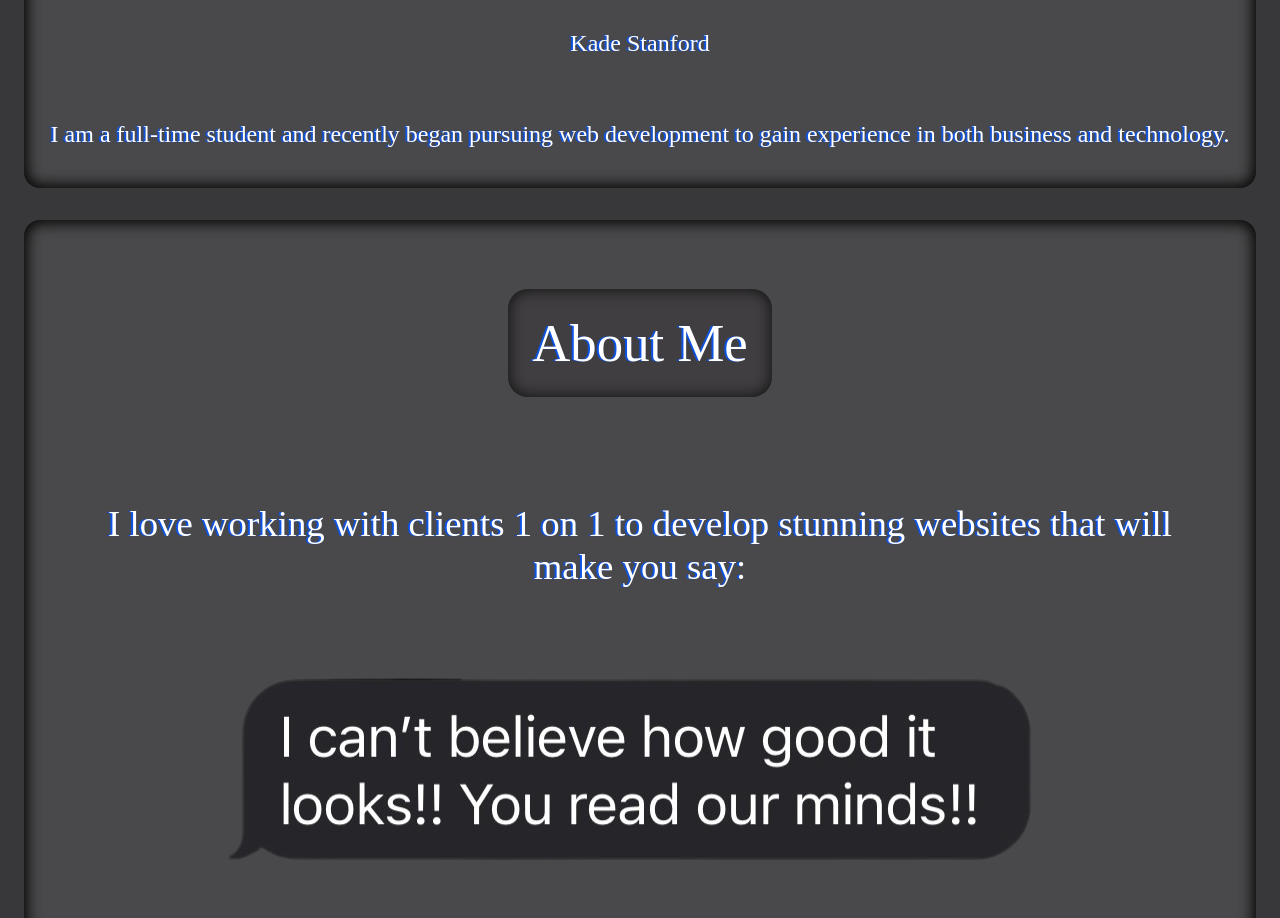
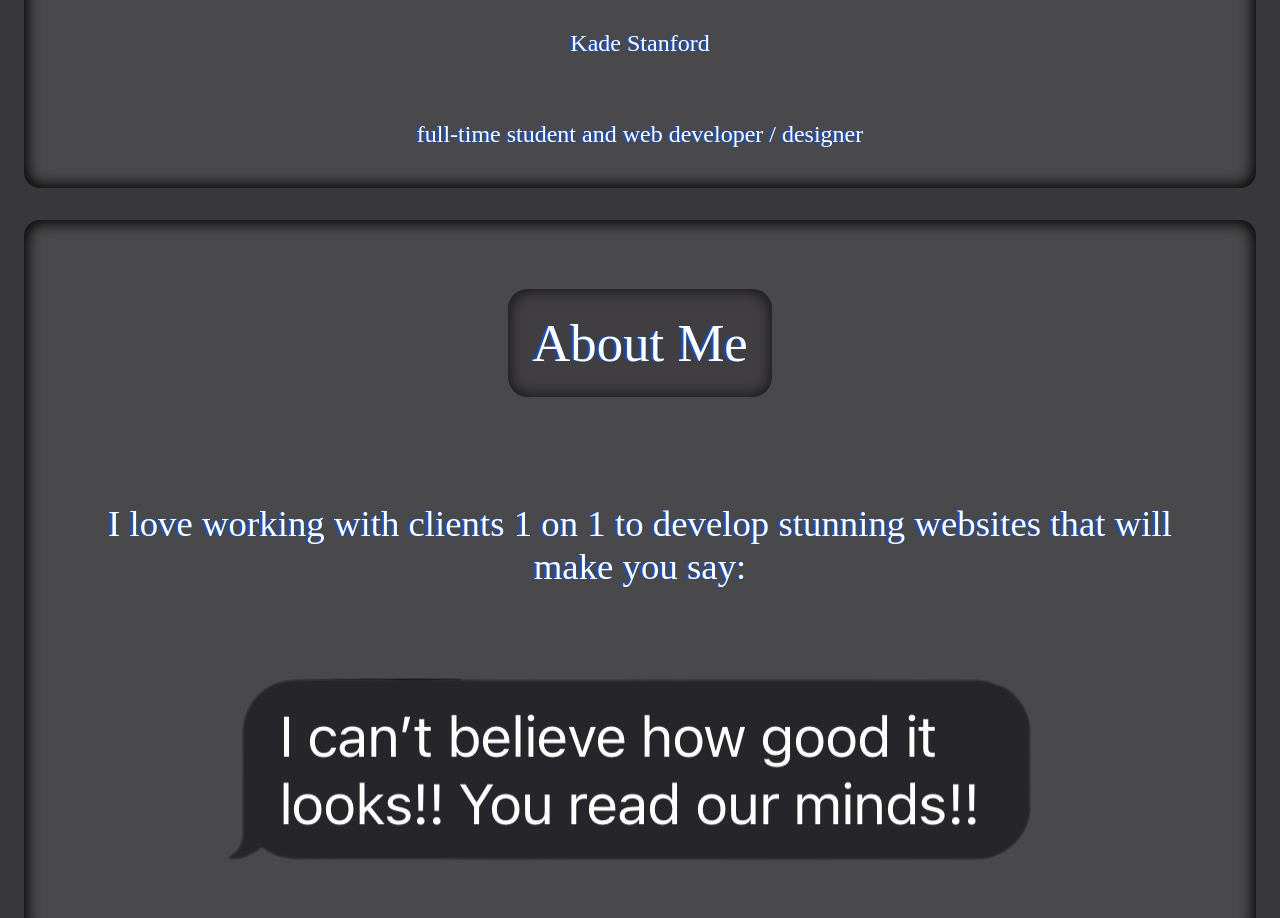
Before and after one commit to KadeStanford/stanforddev, a Next.js app: page / in a window 1280 px wide. Shown: the part 940-1858 px from the top of the page. Built offline with nearby package versions, Linux system fonts and the light colour scheme; a web font is replaced by a local one.

Commit message:
changed flavor text

```diff
--- a/src/pages/index.js
+++ b/src/pages/index.js
@@ -119,8 +119,7 @@ export default function Home() {
             />
             <p className={styles.kade__text}>Kade Stanford</p>
             <p className={styles.kade__text}>
-              I am a full-time student and recently began pursuing web
-              development to gain experience in both business and technology.
+              full-time student and web developer / designer
             </p>
           </div>
         </div>
```
